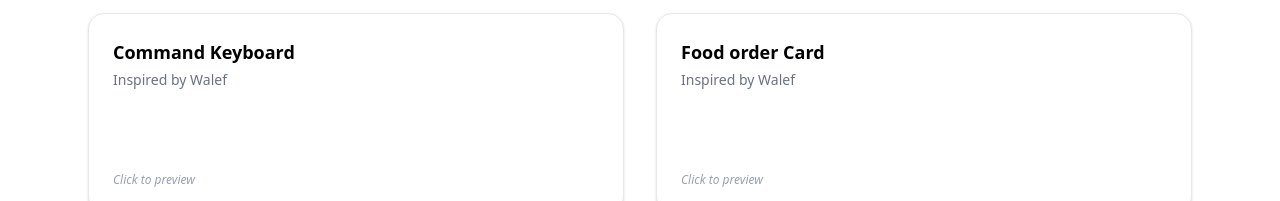
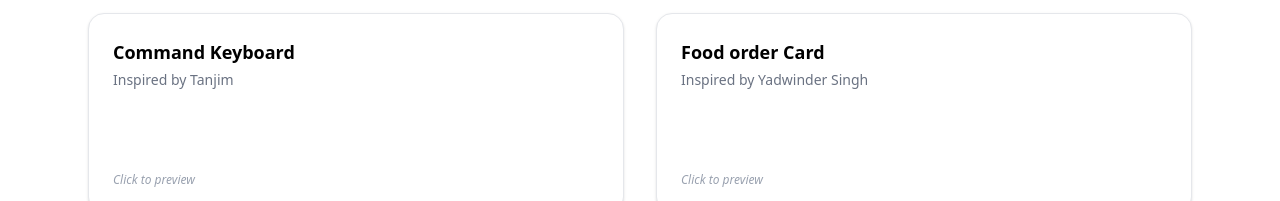
Before and after one commit to paul1029-ife/design-recreation, a React (Vite) app: page / in a window 1280 px wide. Shown: the part 425-626 px from the top of the page. Built offline with nearby package versions, Linux system fonts and the light colour scheme.

Commit message:
refactor: Update inspirations list.

```diff
--- a/src/App.tsx
+++ b/src/App.tsx
@@ -4,8 +4,8 @@ import InlineOverflow from "./components/recreations/InlineOverflow";
 import type { PlaygroundComponent } from "./types";
 import Modal from "./components/global/Modal";
 import ComponentCard from "./components/global/ComponentCard";
-import CommandKbd from "./components/recreations/command-keyboard/CommandKbd";
 import FoodOrderCard from "./components/recreations/OrderCard";
+import CommandPalette from "./components/recreations/command-keyboard/CommandPalette";
 
 const components: PlaygroundComponent[] = [
   {
@@ -23,13 +23,13 @@ const components: PlaygroundComponent[] = [
   {
     id: 3,
     name: "Command Keyboard",
-    source: "Walef",
-    component: CommandKbd,
+    source: "Tanjim",
+    component: CommandPalette,
   },
   {
     id: 4,
     name: "Food order Card",
-    source: "Walef",
+    source: "Yadwinder Singh",
     component: FoodOrderCard,
   },
 ];
```
